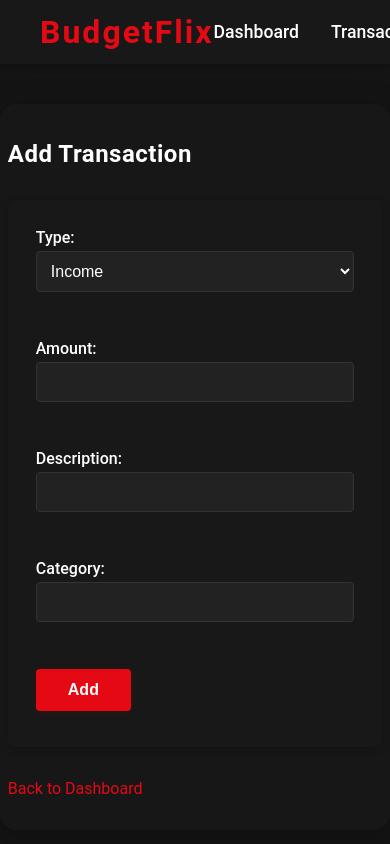
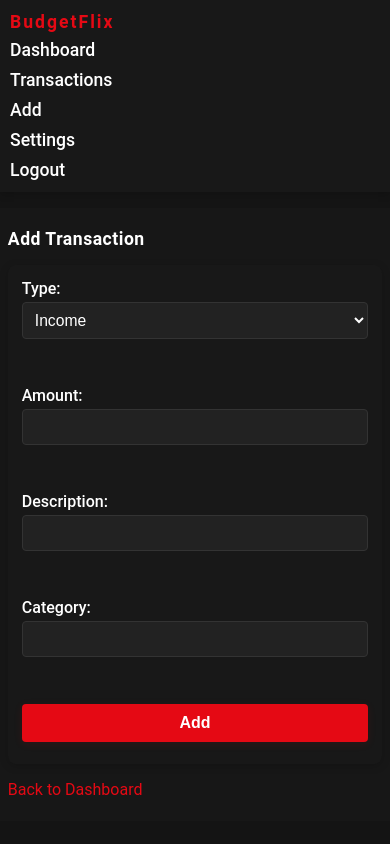
Before and after one commit to YouBhoy/Budgeting-Web-App, a PHP site: page /add_transaction.php in a window 390 px wide; the page is wider, and only the part inside the window is pictured. Run offline with PHP 8.4, Linux system fonts and the light colour scheme; a user stored in the database is signed in; data comes from the database, SQL or seed files in the repository.

Commit message:
Add mobile responsiveness: viewport meta tags and responsive CSS

```diff
--- a/add_transaction.php
+++ b/add_transaction.php
@@ -52,6 +52,7 @@ if ($_SERVER['REQUEST_METHOD'] === 'POST') {
 <head>
     <meta charset="UTF-8">
     <title>Add Transaction - BudgetFlix</title>
+    <meta name="viewport" content="width=device-width, initial-scale=1.0">
     <link rel="stylesheet" href="assets/style.css">
 </head>
 <body>
--- a/assets/style.css
+++ b/assets/style.css
@@ -229,3 +229,78 @@ input:focus, select:focus {
     color: #222;
     box-shadow: 0 2px 8px #0001;
 }
+
+/* --- Responsive Design Enhancements --- */
+@media (max-width: 600px) {
+  .navbar {
+    flex-direction: column;
+    align-items: flex-start;
+    height: auto;
+    padding: 12px 10px;
+  }
+  .navbar-logo {
+    font-size: 1.3rem;
+    margin-bottom: 8px;
+  }
+  .navbar-links {
+    flex-direction: column;
+    gap: 10px;
+    width: 100%;
+  }
+  .container {
+    margin: 16px 0 0 0;
+    padding: 12px 4vw;
+    border-radius: 0;
+    box-shadow: none;
+    max-width: 100vw;
+  }
+  .card-grid {
+    flex-direction: column;
+    gap: 12px;
+    margin-bottom: 16px;
+  }
+  .card {
+    padding: 16px 10px;
+    min-width: unset;
+    font-size: 0.95rem;
+  }
+  form {
+    padding: 14px;
+    margin: 16px 0;
+    max-width: 100vw;
+  }
+  input, select {
+    font-size: 0.98rem;
+    padding: 8px;
+  }
+  button, .action-btn {
+    width: 100%;
+    padding: 10px 0;
+    font-size: 1rem;
+  }
+  h1, h2, h3 {
+    font-size: 1.3rem;
+  }
+  table {
+    font-size: 0.95rem;
+    width: 100%;
+    display: block;
+    overflow-x: auto;
+    white-space: nowrap;
+  }
+}
+
+@media (max-width: 400px) {
+  .navbar-logo {
+    font-size: 1.1rem;
+  }
+  .container {
+    padding: 6px 2vw;
+  }
+  .card {
+    padding: 10px 2px;
+  }
+  h1, h2, h3 {
+    font-size: 1.1rem;
+  }
+}
--- a/dashboard.php
+++ b/dashboard.php
@@ -63,6 +63,7 @@ $stmt->close();
 <head>
     <meta charset="UTF-8">
     <title>Dashboard - BudgetFlix</title>
+    <meta name="viewport" content="width=device-width, initial-scale=1.0">
     <link rel="stylesheet" href="assets/style.css">
     <script src="https://cdn.jsdelivr.net/npm/chart.js"></script>
 </head>
--- a/login.php
+++ b/login.php
@@ -37,6 +37,7 @@ if ($_SERVER['REQUEST_METHOD'] === 'POST') {
 <head>
     <meta charset="UTF-8">
     <title>Login - BudgetFlix</title>
+    <meta name="viewport" content="width=device-width, initial-scale=1.0">
     <link rel="stylesheet" href="assets/style.css">
 </head>
 <body>
--- a/register.php
+++ b/register.php
@@ -45,6 +45,7 @@ if ($_SERVER['REQUEST_METHOD'] === 'POST') {
 <head>
     <meta charset="UTF-8">
     <title>Register - BudgetFlix</title>
+    <meta name="viewport" content="width=device-width, initial-scale=1.0">
     <link rel="stylesheet" href="assets/style.css">
 </head>
 <body>
--- a/settings.php
+++ b/settings.php
@@ -81,6 +81,7 @@ if ($_SERVER['REQUEST_METHOD'] === 'POST') {
 <head>
     <meta charset="UTF-8">
     <title>Settings - BudgetFlix</title>
+    <meta name="viewport" content="width=device-width, initial-scale=1.0">
     <link rel="stylesheet" href="assets/style.css">
     <style>
         .settings-form { max-width: 420px; margin: 0 auto; background: #181818; padding: 32px 28px; border-radius: 10px; box-shadow: 0 2px 8px #0002; }
--- a/transactions.php
+++ b/transactions.php
@@ -116,6 +116,7 @@ foreach ($summary as $s) {
 <head>
     <meta charset="UTF-8">
     <title>Transactions - BudgetFlix</title>
+    <meta name="viewport" content="width=device-width, initial-scale=1.0">
     <link rel="stylesheet" href="assets/style.css">
     <style>
         .tab-bar { display: flex; gap: 8px; margin-bottom: 20px; }
```
